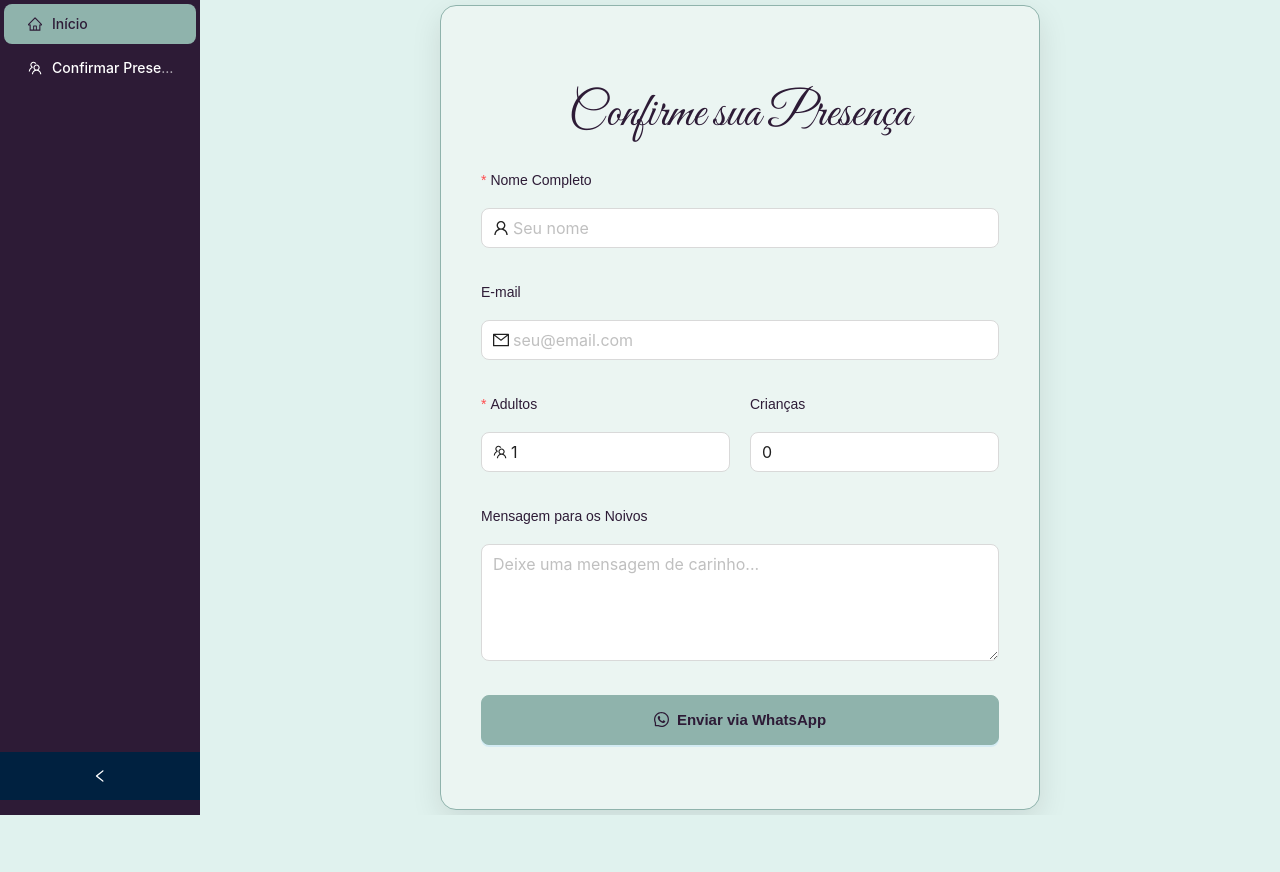
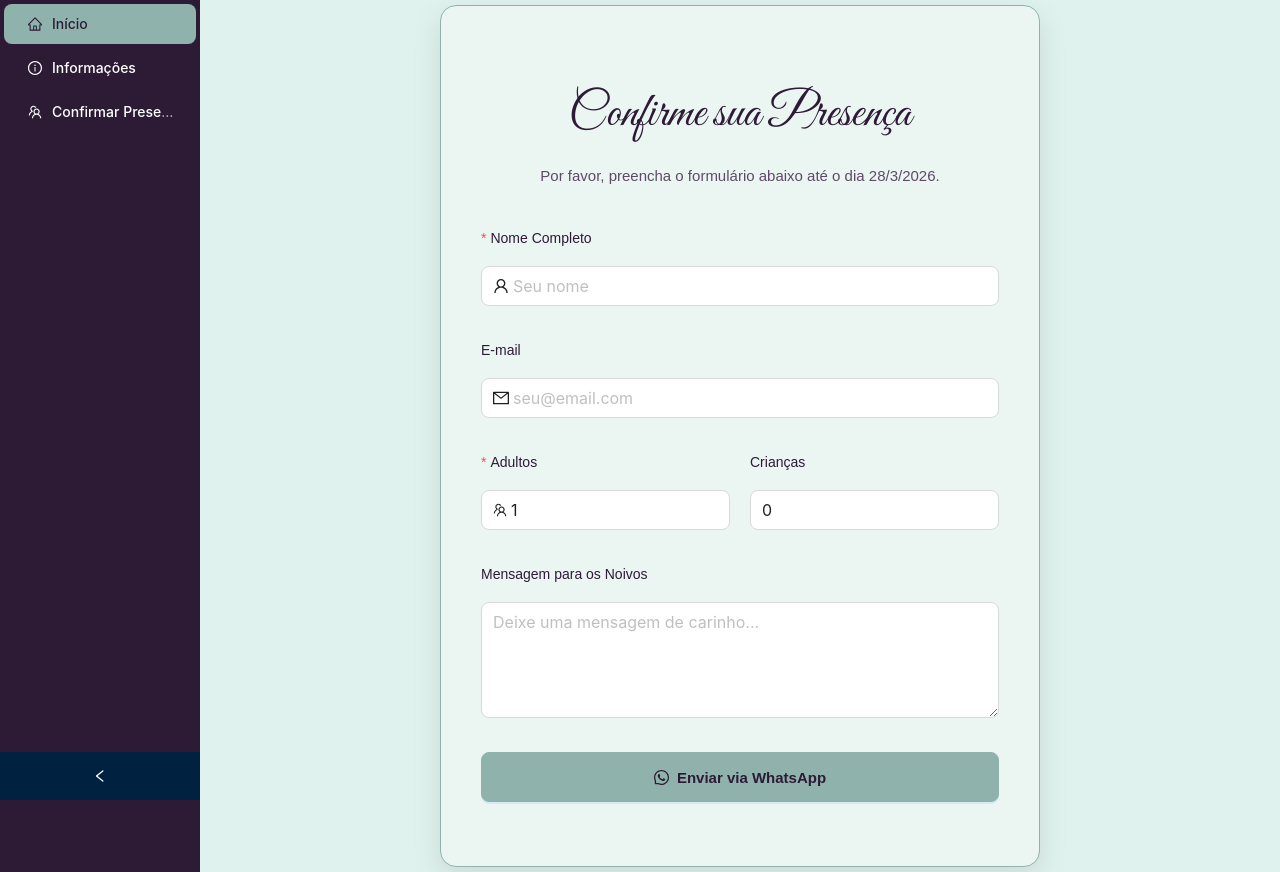
Before and after one commit to vi2511/casamento-laisla, a React (Vite) app: page /rsvp in a window 1280 px wide. Before the commit the page ends 815 px from the top, so only its background shows below. Built offline with nearby package versions, Linux system fonts and the light colour scheme.

Commit message:
informações

```diff
--- a/src/App.tsx
+++ b/src/App.tsx
@@ -3,6 +3,7 @@ import {
   HomeOutlined,
   TeamOutlined,
   MenuOutlined,
+  InfoCircleOutlined,
 } from "@ant-design/icons";
 import { Outlet, Link, useLocation } from "react-router-dom";
 import { useState, useEffect } from "react";
@@ -35,13 +36,13 @@ export default function MainLayout() {
       key: "story",
       icon: <HeartOutlined style={{ color: "white" }} />,
       label: <Link style={{ color: "white" }} to="/historia">Nossa História</Link>,
-    },
+    },*/
     {
       key: "info",
       icon: <InfoCircleOutlined style={{ color: "white" }} />,
       label: <Link style={{ color: "white" }} to="/informacoes">Informações</Link>,
     },
-    {
+    /*{
       key: "gifts",
       icon: <GiftOutlined style={{ color: "white" }} />,
       label: <Link style={{ color: "white" }} to="/presentes">Presentes</Link>,
--- a/src/pages/RSVP.tsx
+++ b/src/pages/RSVP.tsx
@@ -52,6 +52,9 @@ export default function RSVP() {
         <h1 className="rsvp-title">
           Confirme sua Presença
         </h1>
+        <p className="rsvp-description">
+          Por favor, preencha o formulário abaixo até o dia 28/3/2026.
+        </p>
 
         <Form
           form={form}
```
